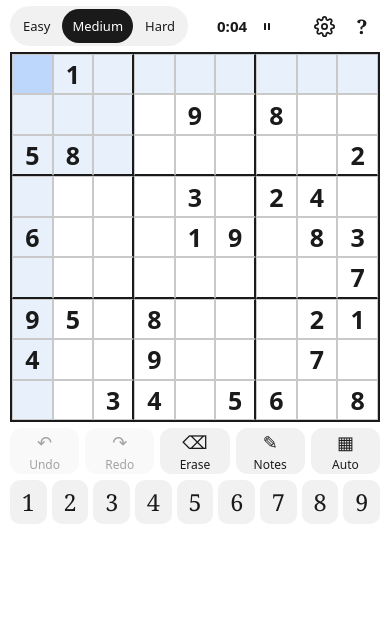
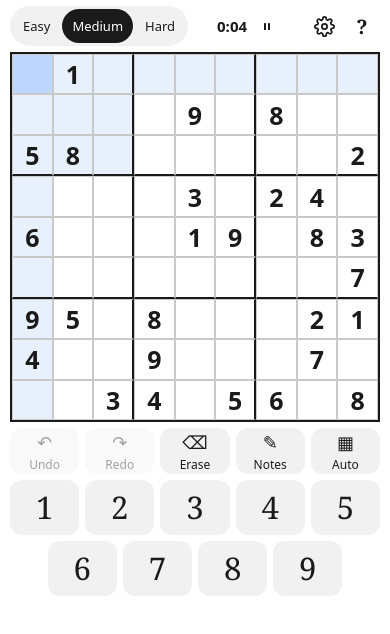
Before and after one commit to joshq00/sudoku, a website: page index.html in a window 390 px wide. Drawn offline with Linux system fonts and the light colour scheme.

Commit message:
Make number pad larger, in two rows
Co-Authored-By: Claude Sonnet 5.5 <noreply@anthropic.com>
Claude-Session: https://claude.ai/code/session_01USSxzJsCno7gtBj4g1c6BD

```diff
--- a/css/styles.css
+++ b/css/styles.css
@@ -662,7 +662,10 @@ h1 {
     100%,
     max(
       220px,
-      calc(100dvh - 216px - env(safe-area-inset-top, 0px) - env(safe-area-inset-bottom, 0px))
+      calc(
+        100dvh - 178px - 2 * var(--pad-h) - env(safe-area-inset-top, 0px) -
+          env(safe-area-inset-bottom, 0px)
+      )
     )
   );
 }
@@ -744,3 +747,26 @@ h1 {
   padding: 4px 6px;
   text-align: center;
 }
+
+/* Number pad: two rows (1-5, then 6-9 centred), large tap targets.
+   A 10-column grid with 2-column buttons lets the second row sit centred. */
+#pad {
+  display: grid;
+  grid-template-columns: repeat(10, 1fr);
+  gap: 6px;
+}
+#pad button {
+  grid-column: span 2;
+  height: var(--pad-h);
+  padding: 0;
+  border-radius: 12px;
+  font-size: clamp(26px, 8vw, 34px);
+}
+#pad button:nth-child(6) {
+  grid-column: 2 / span 2;
+}
+
+/* Pad button height scales with the screen; the board's height budget uses it too. */
+:root {
+  --pad-h: clamp(42px, 6.5dvh, 56px);
+}
```
Also changed, not shown: tests/layout-and-settings.spec.js (+3 -1 lines).
